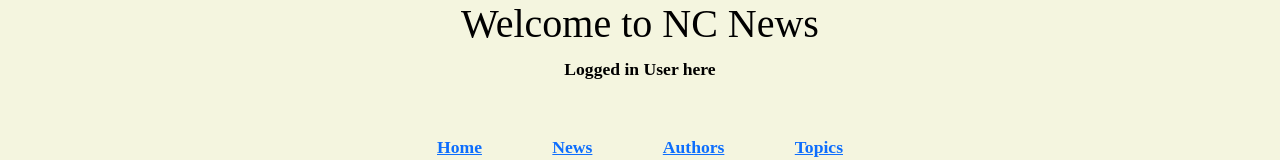
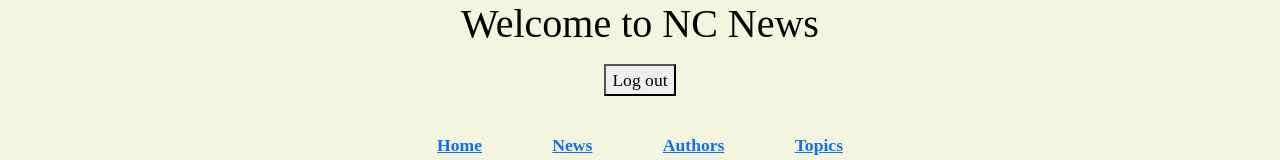
Before and after one commit to thingamajiggy/NC_News_App, a React (Create React App) app: page /articles/1 in a window 1280 px wide. Shown: the top 160 px of the page. Built offline with nearby package versions, Linux system fonts and the light colour scheme; no server answers.

Commit message:
planning how to make login function without backend api

```diff
--- a/src/App.js
+++ b/src/App.js
@@ -2,7 +2,7 @@ import './App.css';
 import Header from './components/Header';
 import Home from './components/Home';
 import Nav from './components/Nav';
-import { Route, Routes } from 'react-router-dom';
+import { BrowserRouter, Route, Routes } from 'react-router-dom';
 import { useState } from 'react';
 import ArticlesList from './components/ArticlesList';
 import ArticlesPage from './components/ArticlesPage';
@@ -12,18 +12,24 @@ import TopicsList from './components/TopicsList';
 import TopicsPage from './components/TopicsPage';
 import CommentsList from './components/CommentsList';
 import CommentsAdder from './components/CommentsAdder';
+import { UserContext } from './contexts/User';
+import { useContext } from 'react'
+import User from './components/User';
 
 function App() {
   const [articlesLists, setArticlesLists] = useState([]);
+  const value = useContext(UserContext);
 
   return (
-
+    <BrowserRouter>
       <div className="App">
         <Header />
+        <button onClick={() => value.setLoggedInUser(null)}>Log out</button>
         <Nav />
         <main>
           <Routes>
             <Route path="/" element={<Home />} />
+            <Route path="/logIn" element={<User />} />
             <Route path="/articles" element={<ArticlesList articlesLists={articlesLists} setArticlesLists={setArticlesLists} />} />
             <Route path="/articles/:article_id" element={<ArticlesPage />} />
             <Route path="/articles/:article_id/comments" element={<CommentsList />} />
@@ -35,7 +41,7 @@ function App() {
           </Routes>
         </main>
       </div>
-
+    </BrowserRouter>
   );
 }
 
--- a/src/components/CommentsList.jsx
+++ b/src/components/CommentsList.jsx
@@ -18,16 +18,10 @@ export const CommentsList = ({setComments, comments}) => {
         })
     }, [params.article_id])
 
-    const handleDeleteComment = (commentItem) => {
-        const newComments = [...comments];
-        newComments.splice(commentItem, 1);
-        setComments(newComments);
-    }
-
     return (
         <section>
         <ul>
-            {comments.map((comment, commentItem) => {
+            {comments.map((comment, commentIndex) => {
                 return <li key={comment.comment_id}>
                     <p>{comment.author}</p>
                     <p>{comment.body}</p>
@@ -37,7 +31,7 @@ export const CommentsList = ({setComments, comments}) => {
                     <span aria-label="votes for this comment">👍</span>
                     </button>
 
-                    <button onClick={() => handleDeleteComment(commentItem)}>delete</button>
+                    <button>delete</button>
                 </li>
             })}
         </ul>
--- a/src/components/Header.jsx
+++ b/src/components/Header.jsx
@@ -1,11 +1,17 @@
+import { useContext } from "react";
+import { UserContext } from "../contexts/User";
+
 const Header = () => {
+    const { loggedInUser } = useContext(UserContext);
+
     return (
-        <div>
+        <header>
             <h1>Welcome to NC News</h1>
-
-            <p>Logged in User here</p>
-        </div>
-    )
-}
+        <section>
+            <p>{loggedInUser.username}</p>
+        </section>
+        </header>
+    );
+};
 
 export default Header;
--- /dev/null
+++ b/src/components/User.jsx
@@ -0,0 +1,39 @@
+import axios from "axios";
+import { useContext, useEffect, useState } from "react"
+import { UserContext } from "../contexts/User";
+
+const articlesApi = axios.create({
+    baseURL: "https://myfirstbackendproject.herokuapp.com/api"
+})
+
+const User = () => {
+    const [users, setUsers] = useState([]);
+    const [isLoading, setIsLoading] = useState(true);
+    const { setLoggedInUser } = useContext(UserContext)
+
+    useEffect(() => {
+        articlesApi.get("/users")
+        .then((users) => {
+            setUsers(users);
+            setIsLoading(false);
+        })
+    }, []);
+
+    if (isLoading) {
+        return <p>Loading</p>
+    }
+    return (
+        <ul>
+            {users.map((user) => {
+                return (
+                    <li key={user.username}>
+                        <p>{user.name}</p>
+                        <button onClick={() => setLoggedInUser(user)}></button>
+                    </li>
+                );
+            })}
+        </ul>
+    );
+};
+
+export default User;
--- /dev/null
+++ b/src/contexts/User.js
@@ -0,0 +1,34 @@
+import { createContext, useState } from 'react';
+
+export const UserContext = createContext();
+
+export const UserProvider = (props) => {
+    const [loggedInUser, setLoggedInUser] = useState([
+        {
+          username: 'butter_bridge',
+          name: 'jonny',
+          avatar_url:
+            'https://www.healthytherapies.com/wp-content/uploads/2016/06/Lime3.jpg'
+        },
+        {
+          username: 'icellusedkars',
+          name: 'sam',
+          avatar_url: 'https://avatars2.githubusercontent.com/u/24604688?s=460&v=4'
+        },
+        {
+          username: 'rogersop',
+          name: 'paul',
+          avatar_url: 'https://avatars2.githubusercontent.com/u/24394918?s=400&v=4'
+        },
+        {
+          username: 'lurker',
+          name: 'do_nothing',
+          avatar_url:
+            'https://www.golenbock.com/wp-content/uploads/2015/01/placeholder-user.png'
+        }
+      ]);
+
+      return <UserContext.Provider value={{ loggedInUser, setLoggedInUser }}>
+        {props.children}
+        </UserContext.Provider>;
+};
--- a/src/index.js
+++ b/src/index.js
@@ -4,14 +4,14 @@ import { BrowserRouter } from 'react-router-dom';
 import './index.css';
 import App from './App';
 import reportWebVitals from './reportWebVitals';
+import { UserProvider } from './contexts/User';
 
 const root = ReactDOM.createRoot(document.getElementById('root'));
 root.render(
-  <BrowserRouter>
+  <UserProvider>
     <App />
-  </BrowserRouter>
+  </UserProvider>
 );
-
 // If you want to start measuring performance in your app, pass a function
 // to log results (for example: reportWebVitals(console.log))
 // or send to an analytics endpoint. Learn more: https://bit.ly/CRA-vitals
```
Lines whose indentation alone changed are shown as unchanged.
